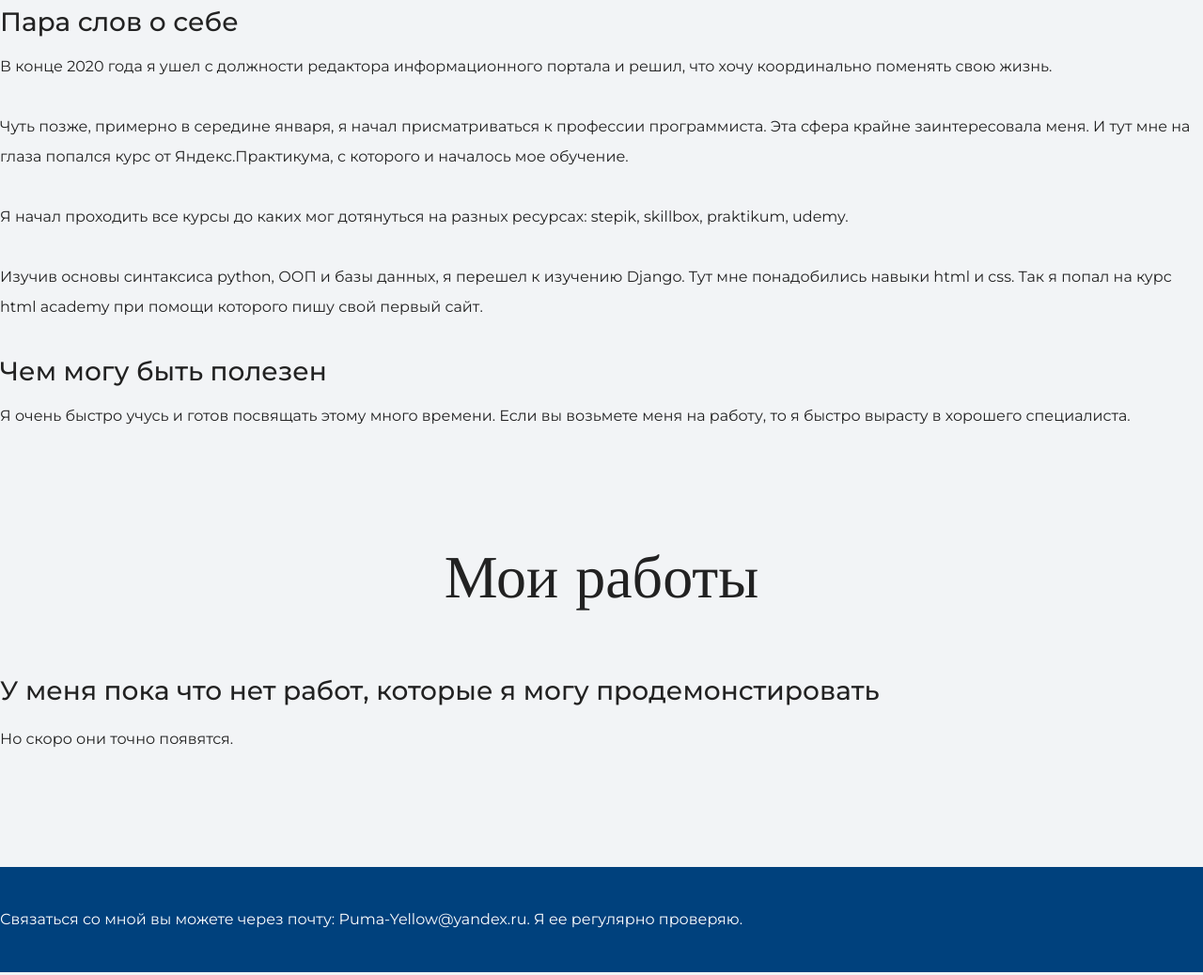
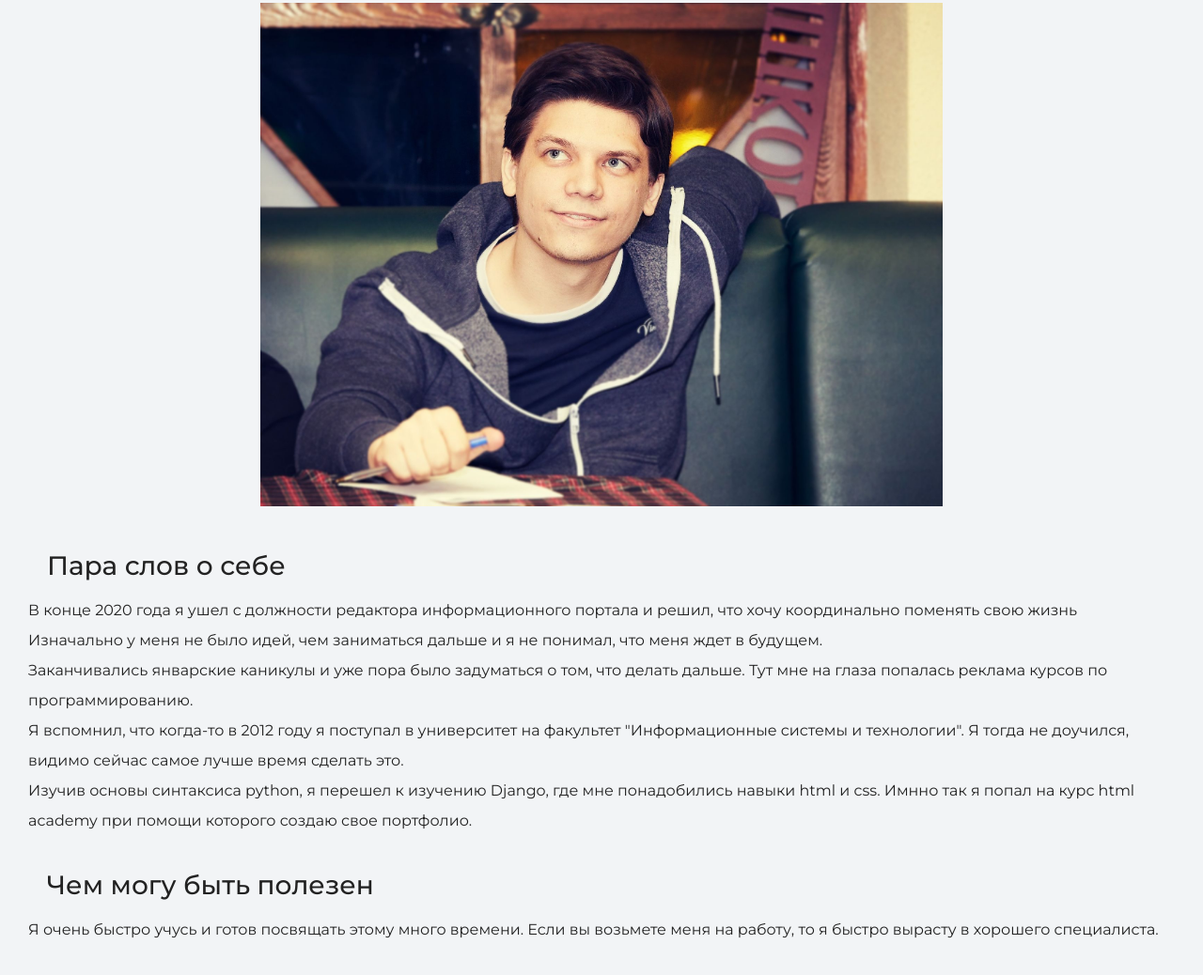
Before and after one commit to Toksi86/Portfolio, a plain HTML site: page index.html in a window 1280 px wide. Shown: the part 1233-2271 px from the top of the page at 94% size. Drawn offline with nearby package versions, Linux system fonts and the light colour scheme.

Commit message:
Обновление дизайна \ личной информации
Небольшая работа с CSS по добавлению отступов, фона.
Изменение текстовой информации.

```diff
--- a/index.html
+++ b/index.html
@@ -10,9 +10,9 @@
   <body>
     <header class="page-header">
       <div class="container">
-		E-mail: Puma-Yellow@yandex.ru<br>
-		Tel: 8(932)423-12-04<br>
-		<a href="https://vk.com/tokssi" target="__blank>">Vk.com</a>
+		<a class="header-email" href="mailto:Puma-Yellow@yandex.ru">Puma-Yellow@yandex.ru</a><br>
+		<a class="header-phone" href="tel:+9324231204">Tel: 8(932)423-12-04</a><br>
+		<a  href="https://vk.com/tokssi" target="__blank>">Vk.com</a>
 	  </div>
     </header>
 
@@ -25,14 +25,18 @@
 
     <section class="intro">
       <h2 class="subheading">Давайте познакомимся</h2>
-      <h3>Пара слов о себе</h3>
-      <p>В конце 2020 года я ушел с должности редактора информационного портала и решил, что хочу координально поменять свою жизнь.</p>
-	  <p>Чуть позже, примерно в середине января, я начал присматриваться к профессии программиста. Эта сфера крайне заинтересовала меня.
-		И тут мне на глаза попался курс от Яндекс.Практикума, с которого и началось мое обучение.</p>
-	  <p>Я начал проходить все курсы до каких мог дотянуться на разных ресурсах: stepik, skillbox, praktikum, udemy.</p>
-	  <p>Изучив основы синтаксиса python, ООП и базы данных, я перешел к изучению Django. Тут мне понадобились навыки html и css.
-		Так я попал на курс html academy при помощи которого пишу свой первый сайт.</p>
-
+	  <figure class="user-image">
+		<img src="files/user.jpg" height="536" alt="Фотография Шперлинга Константина">
+	  </figure>
+	  <span class="text">
+	  <h3>Пара слов о себе</h3>
+		<p>
+			В конце 2020 года я ушел с должности редактора информационного портала и решил, что хочу координально поменять свою жизнь
+			Изначально у меня не было идей, чем заниматься дальше и я не понимал, что меня ждет в будущем.<br>
+			Заканчивались январские каникулы и уже пора было задуматься о том, что делать дальше. Тут мне на глаза попалась реклама курсов по программированию.<br>
+			Я вспомнил, что когда-то в 2012 году я поступал в университет на факультет "Информационные системы и технологии". Я тогда не доучился, видимо сейчас самое лучше время сделать это.<br>
+			Изучив основы синтаксиса python, я перешел к изучению Django, где мне понадобились навыки html и css. Имнно так я попал на курс html academy при помощи которого создаю свое портфолио.</p>
+	  </span>
       <h3>Чем могу быть полезен</h3>
       <p>Я очень быстро учусь и готов посвящать этому много времени. Если вы возьмете меня на работу, то я быстро вырасту в хорошего специалиста.</p>
     </section>
@@ -40,12 +44,15 @@
     <section class="portfolio">
       <h2 class="subheading">Мои работы</h2>
 
-      <h3>У меня пока что нет работ, которые я могу продемонстировать</h3>
-      <p>Но скоро они точно появятся.</p>
+      <h3>На данный момент ничем, кроме своего портфолио я похвастаться не могу. Это мой первый проект.</h3>
+      <p>Но я уверен, что в ближайшем будущем мое портфолио пополнится.</p>
     </section>
 
     <footer class="page-footer">
-      Связаться со мной вы можете через почту: Puma-Yellow@yandex.ru. Я ее регулярно проверяю.
+      <div class="container">
+		<a class="footer-email" href="Puma-Yellow@yandex">Puma-Yellow@yandex.ru</a>
+		<a class="footer-phone" href="tel:+9324231204">+7(932)423-12-04</a>
+	  </div>
     </footer>
   </body>
 </html>
--- a/style.css
+++ b/style.css
@@ -70,7 +70,7 @@ body {
 }
 
 .intro {
-  margin: 0 0 120px;
+  margin: 0 30px 120px;
 }
 
 .subheading {
@@ -89,14 +89,14 @@ body {
 
 .intro h3,
 .portfolio h3 {
-  margin: 0 0 12px;
+  margin: 0 20px 12px;
   font-size: 28px;
   line-height: 40px;
   font-weight: 500;
 }
 
 .intro p {
-  margin: 0 0 32px;
+  margin: 0 0px 32px;
 }
 
 .skills-list {
@@ -136,7 +136,7 @@ body {
 }
 
 .portfolio {
-  margin: 0 0 120px;
+  margin: 0 30px 120px;
 }
 
 .projects {
@@ -192,3 +192,7 @@ body {
   padding-left: 25px;
   background-image: url("img/icon-phone-footer.svg");
 }
+
+.text br {
+	text-indent: 1.5em;
+}
```
Also changed, not shown: files/project.jpg (added), files/user.jpg (added), img/hero-bg.jpg (added), img/icon-css.svg (added), img/icon-email-footer.svg (added), img/icon-email-header.svg (added), img/icon-html.svg (added), img/icon-phone-footer.svg (added), img/icon-phone-header.svg (added).
